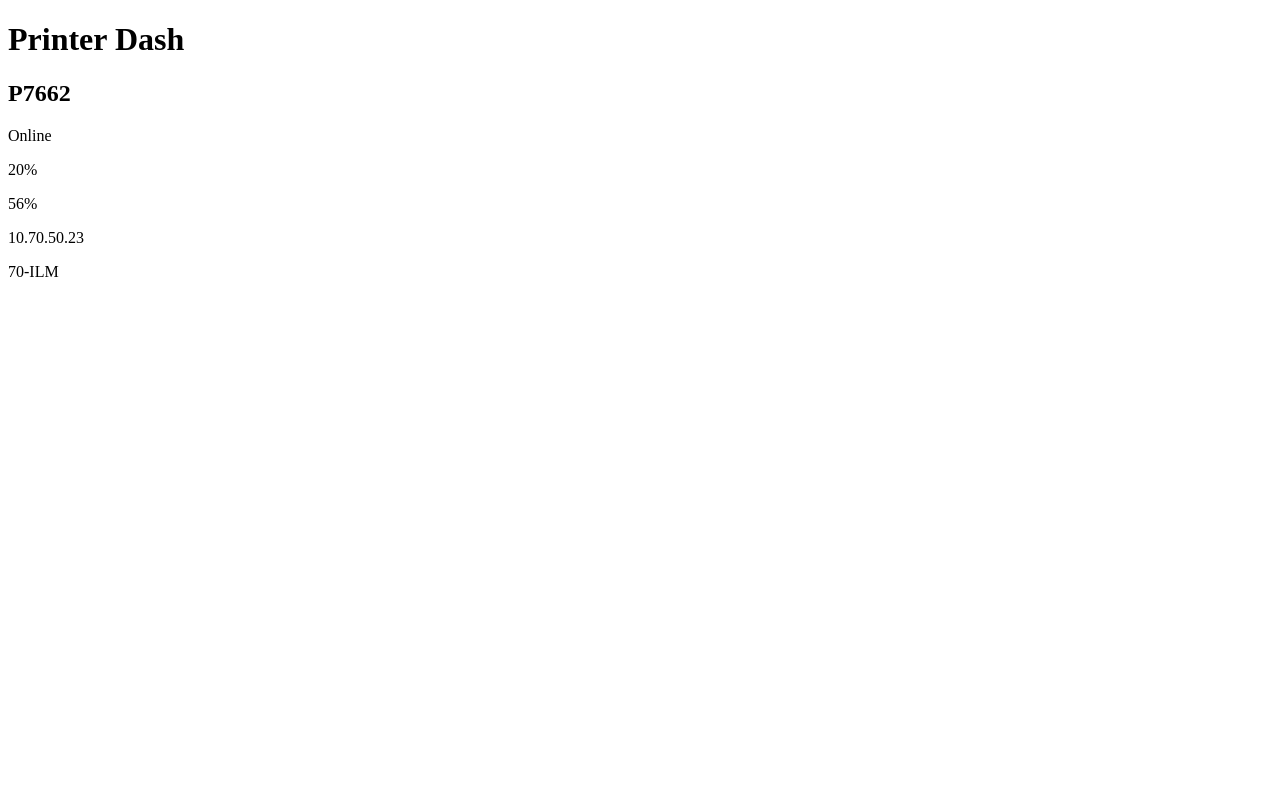
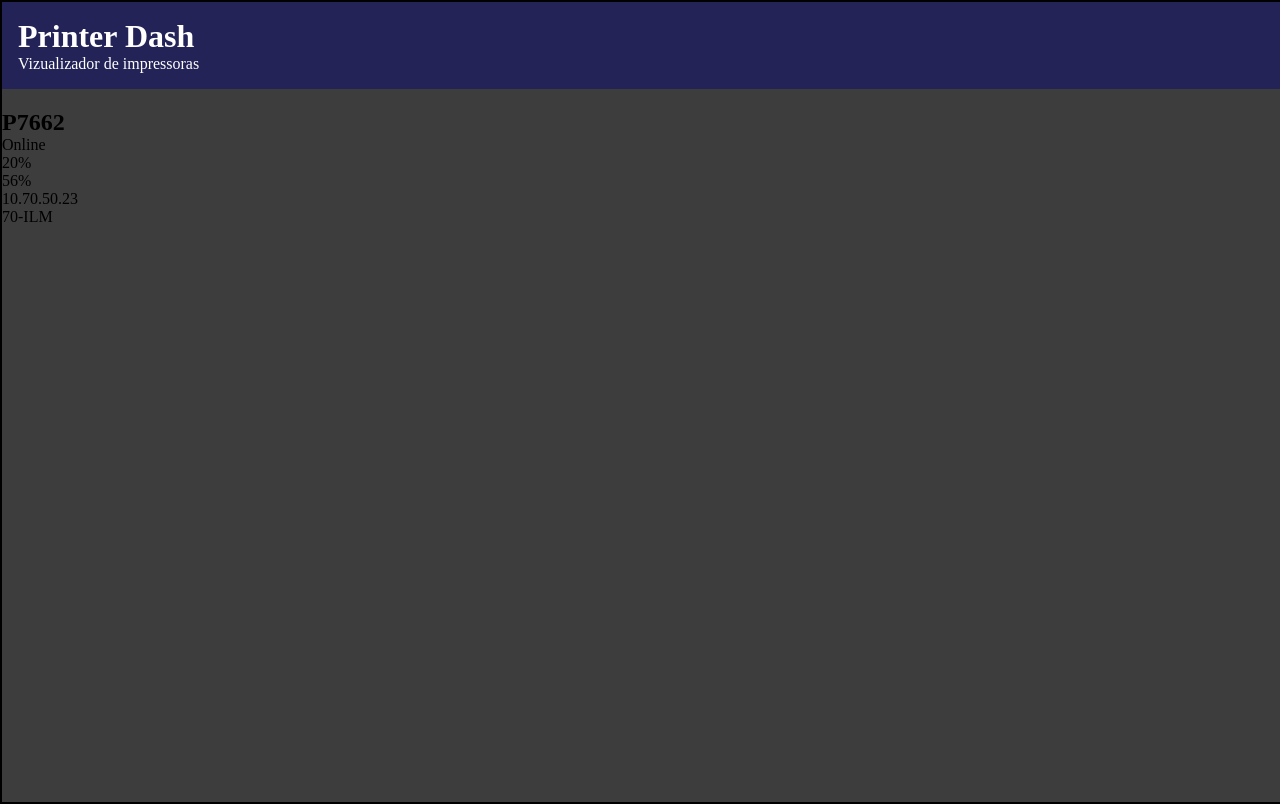
Before and after one commit to Pedrozila/printer-dashboard, a React app in the folder frontend/: page / in a window 1280 px wide. Built offline with nearby package versions, Linux system fonts and the light colour scheme; the HTML template or start-up script is replaced by a standard one.

Commit message:
Fix class name typo and enhance printer card layout

```diff
--- a/frontend/src/App.css
+++ b/frontend/src/App.css
@@ -0,0 +1,19 @@
+* {
+    margin: 0;
+    padding: 0;
+}
+
+.dashboard-container {
+    background-color: #3e3d3d;
+    border-width: 2px;
+    border-style: solid;
+    height: 100vh;
+    width: 100vw;
+}
+
+.dashboard-header {
+    background-color: rgb(35, 35, 88);
+    color: #ffffff;
+    margin-bottom: 20px;
+    padding: 16px;
+}
--- a/frontend/src/App.jsx
+++ b/frontend/src/App.jsx
@@ -11,9 +11,10 @@ function App() {
   }
 
   return (
-    <main className="dashboard-cointainer">
+    <main className="dashboard-container">
       <header className="dashboard-header">
         <h1>Printer Dash</h1>
+        <span>Vizualizador de impressoras</span>
       </header>
       <article className="printer-card">
         <div className="printer-card-header">
@@ -22,7 +23,7 @@ function App() {
             {printer.isOnline ? 'Online' : 'Offline'}
           </span>
         </div>
-        <div>
+        <div className="printer-card-body">
           <p>{printer.ink}%</p>
           <p>{printer.mBox}%</p>
           <p>{printer.ip}</p>
```
